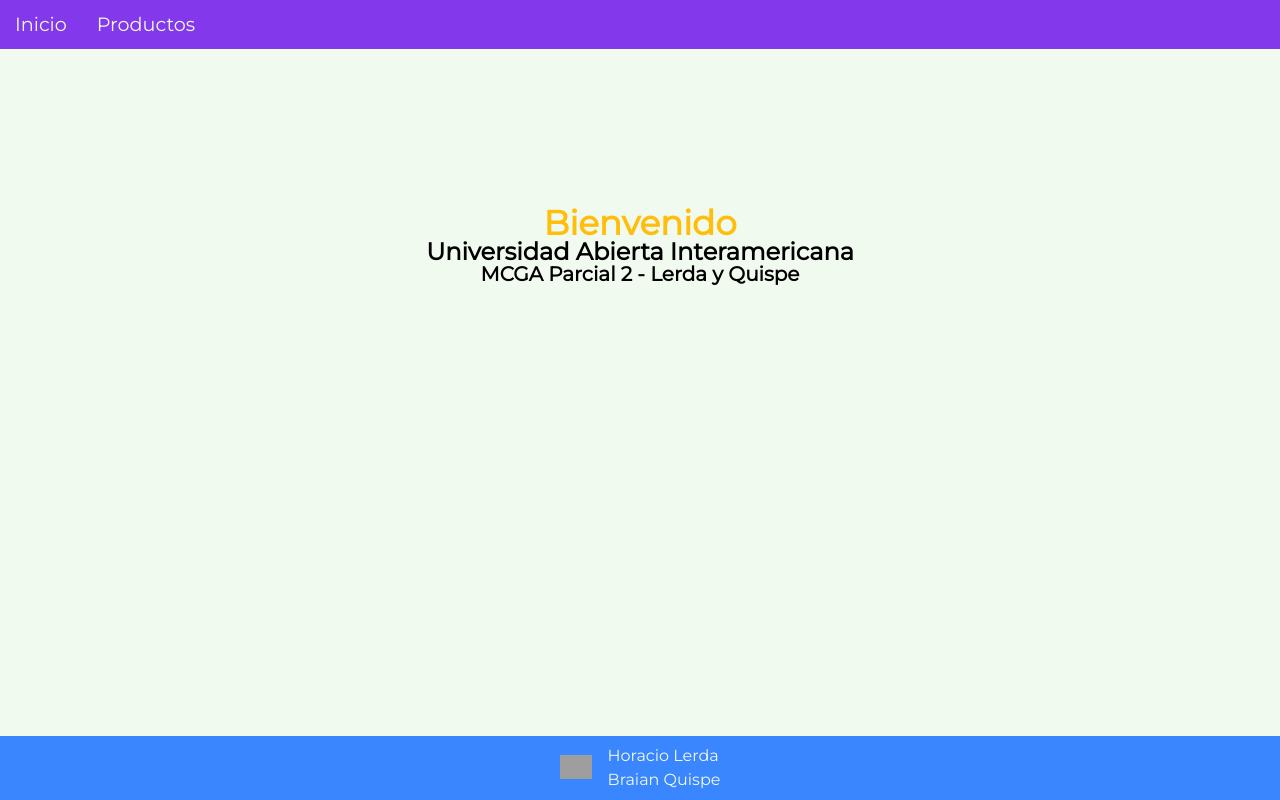
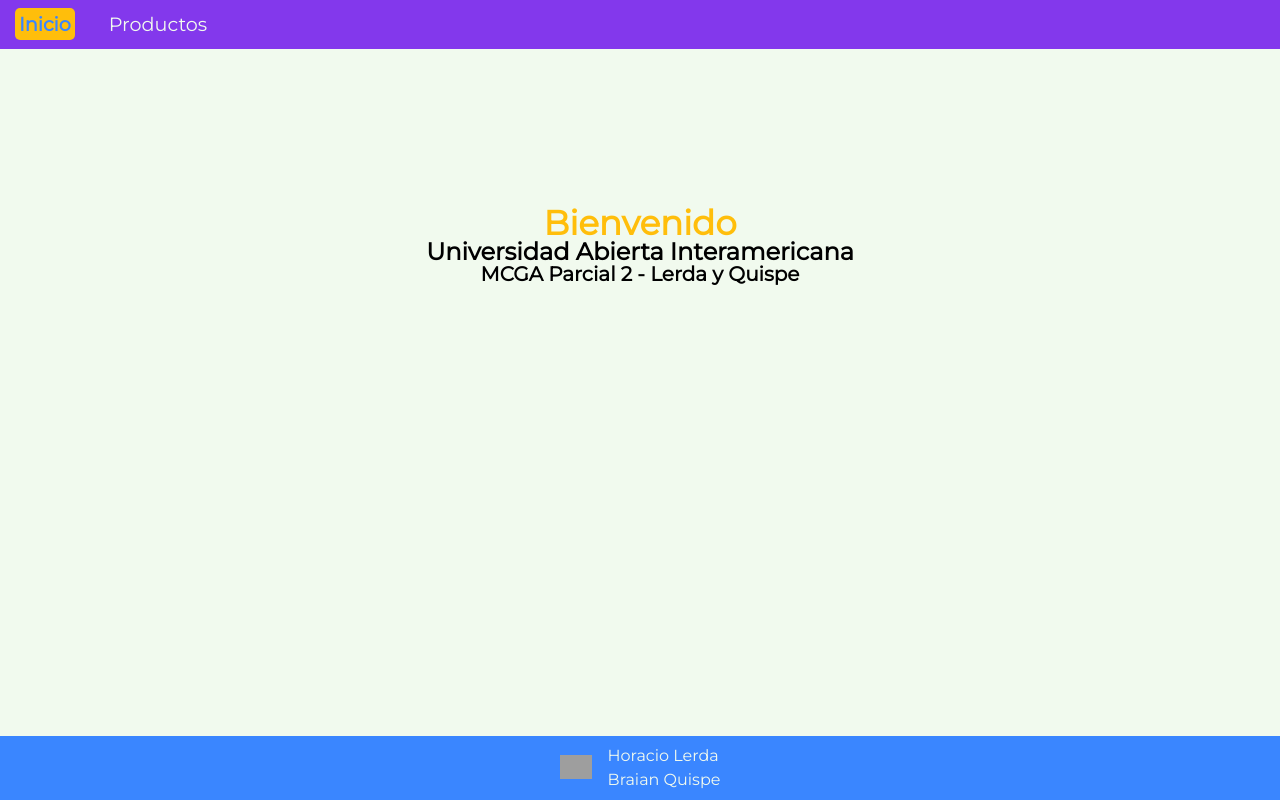
Before and after one commit to brquispe/MCGA-parcial-2, a React (Create React App) app: page / in a window 1280 px wide. Built offline with nearby package versions, Linux system fonts and the light colour scheme; no server answers; grey boxes are pictures that could not be loaded.

Commit message:
💄 Change active navlink style

```diff
--- a/src/App.css
+++ b/src/App.css
@@ -55,3 +55,9 @@
   font-size: 1rem;
   font-weight: bold;
 }
+
+a.active {
+  color: var(--color-fifth);
+  font-weight: bold;
+  background-color: var(--color-primary);
+}
--- a/src/shared/components/Layout/Header/Header.module.css
+++ b/src/shared/components/Layout/Header/Header.module.css
@@ -1,4 +1,4 @@
-ul{
+ul {
   display: flex;
   flex-direction: row;
   /* width: 200px; */
@@ -7,7 +7,7 @@
   font-size: larger;
 }
 
-li{
+li {
   padding: 15px;
 }
 
@@ -18,4 +18,6 @@
 .navlink {
   text-decoration: none;
   color: var(--color-light);
+  border-radius: 5px;
+  padding: .25rem;
 }
```
Lines whose indentation alone changed are shown as unchanged.
